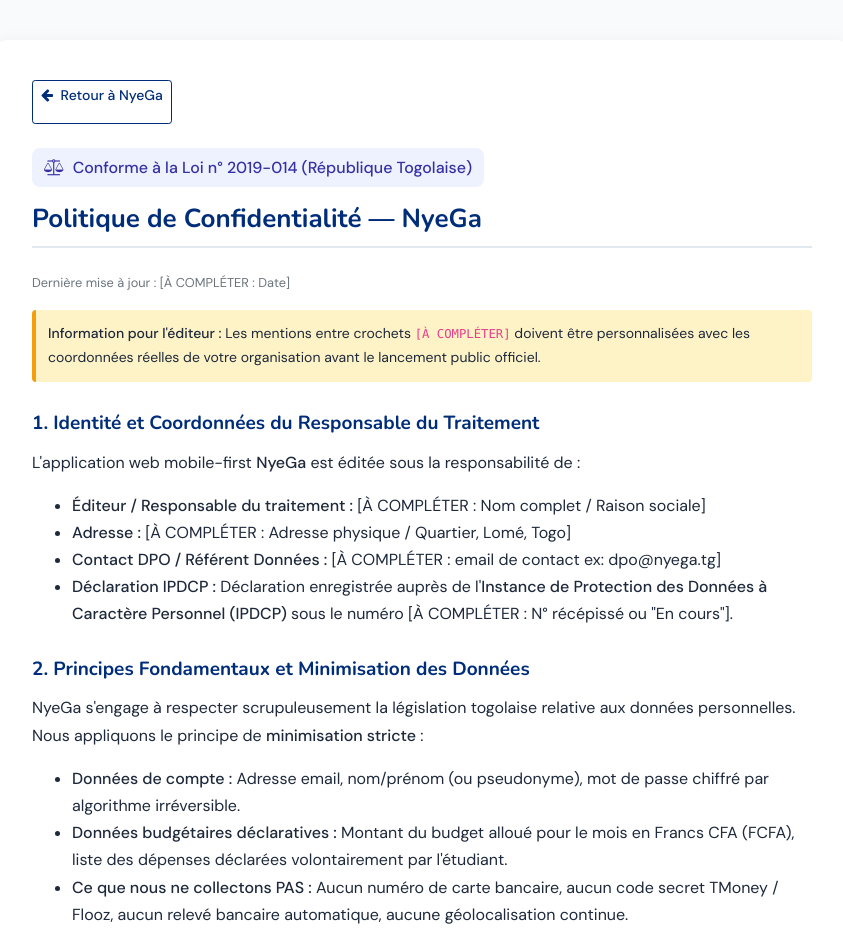
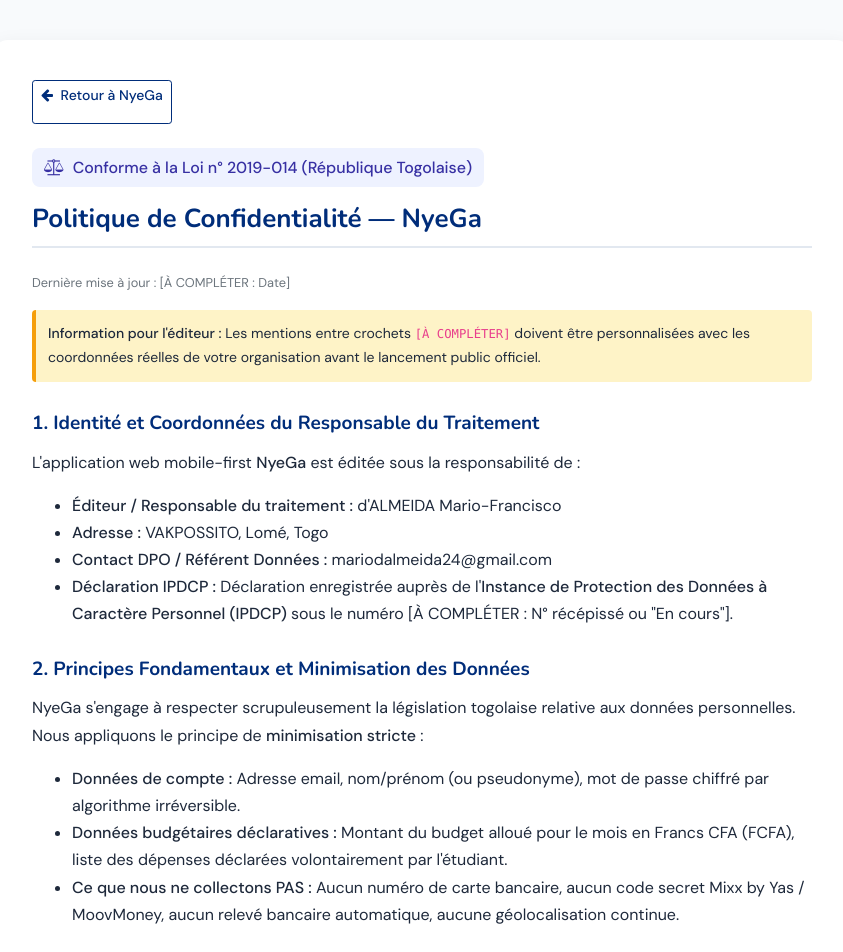
Before and after one commit to Mafrix07/NyeGa, a website: page nyega-web/politique-confidentialite.html in a window 1280 px wide. Shown: the top 952 px of the page, without its empty margins (218-1061 px from the left). Drawn offline with Linux system fonts and the light colour scheme.

Commit message:
Ajout des informations du gérant à la politique de confidentialité

```diff
--- a/nyega-web/politique-confidentialite.html
+++ b/nyega-web/politique-confidentialite.html
@@ -44,9 +44,9 @@
       <h2>1. Identité et Coordonnées du Responsable du Traitement</h2>
       <p>L'application web mobile-first <strong>NyeGa</strong> est éditée sous la responsabilité de :</p>
       <ul>
-        <li><strong>Éditeur / Responsable du traitement :</strong> [À COMPLÉTER : Nom complet / Raison sociale]</li>
-        <li><strong>Adresse :</strong> [À COMPLÉTER : Adresse physique / Quartier, Lomé, Togo]</li>
-        <li><strong>Contact DPO / Référent Données :</strong> [À COMPLÉTER : email de contact ex: dpo@nyega.tg]</li>
+        <li><strong>Éditeur / Responsable du traitement :</strong> d'ALMEIDA Mario-Francisco</li>
+        <li><strong>Adresse :</strong> VAKPOSSITO, Lomé, Togo </li>
+        <li><strong>Contact DPO / Référent Données :</strong> mariodalmeida24@gmail.com</li>
         <li><strong>Déclaration IPDCP :</strong> Déclaration enregistrée auprès de l'<strong>Instance de Protection des Données à Caractère Personnel (IPDCP)</strong> sous le numéro [À COMPLÉTER : N° récépissé ou "En cours"].</li>
       </ul>
 
@@ -55,7 +55,7 @@
       <ul>
         <li><strong>Données de compte :</strong> Adresse email, nom/prénom (ou pseudonyme), mot de passe chiffré par algorithme irréversible.</li>
         <li><strong>Données budgétaires déclaratives :</strong> Montant du budget alloué pour le mois en Francs CFA (FCFA), liste des dépenses déclarées volontairement par l'étudiant.</li>
-        <li><strong>Ce que nous ne collectons PAS :</strong> Aucun numéro de carte bancaire, aucun code secret TMoney / Flooz, aucun relevé bancaire automatique, aucune géolocalisation continue.</li>
+        <li><strong>Ce que nous ne collectons PAS :</strong> Aucun numéro de carte bancaire, aucun code secret Mixx by Yas / MoovMoney, aucun relevé bancaire automatique, aucune géolocalisation continue.</li>
       </ul>
 
       <h2>3. Traitement par Intelligence Artificielle (Edge Function)</h2>
```
